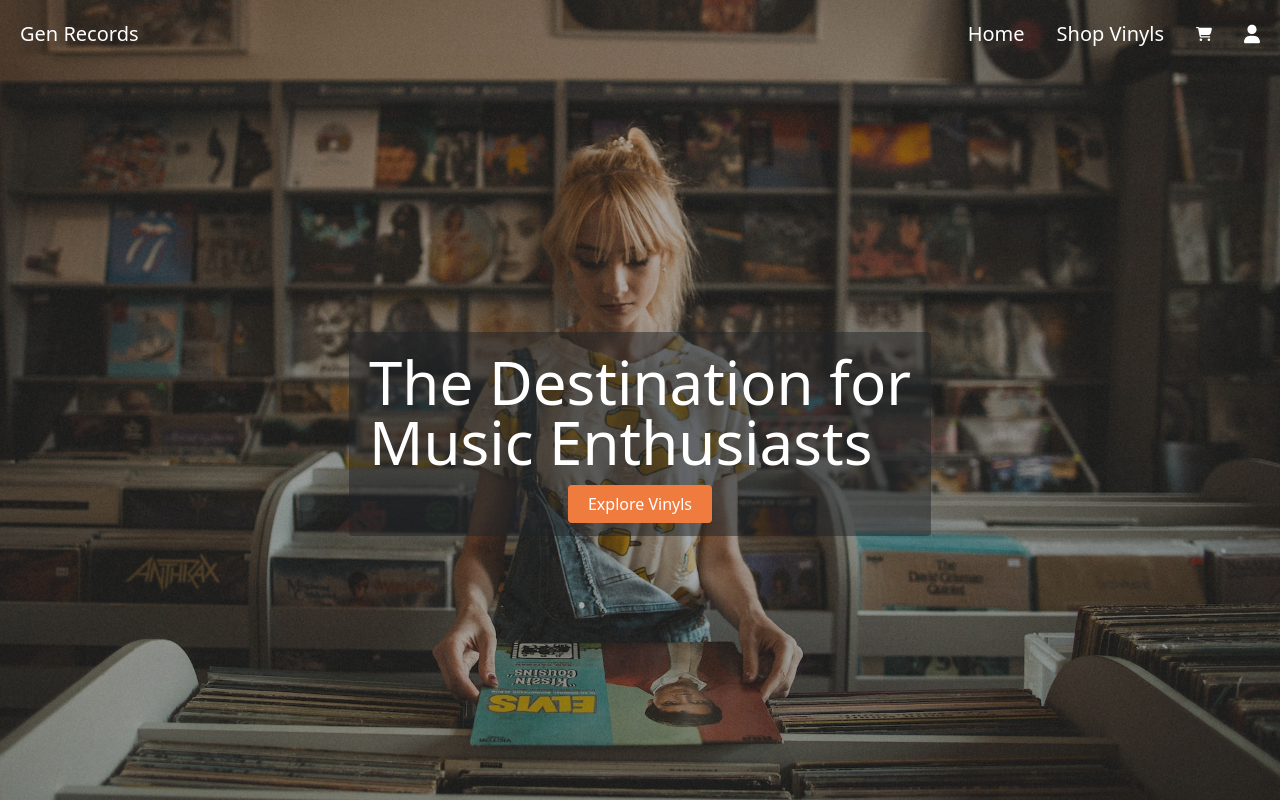
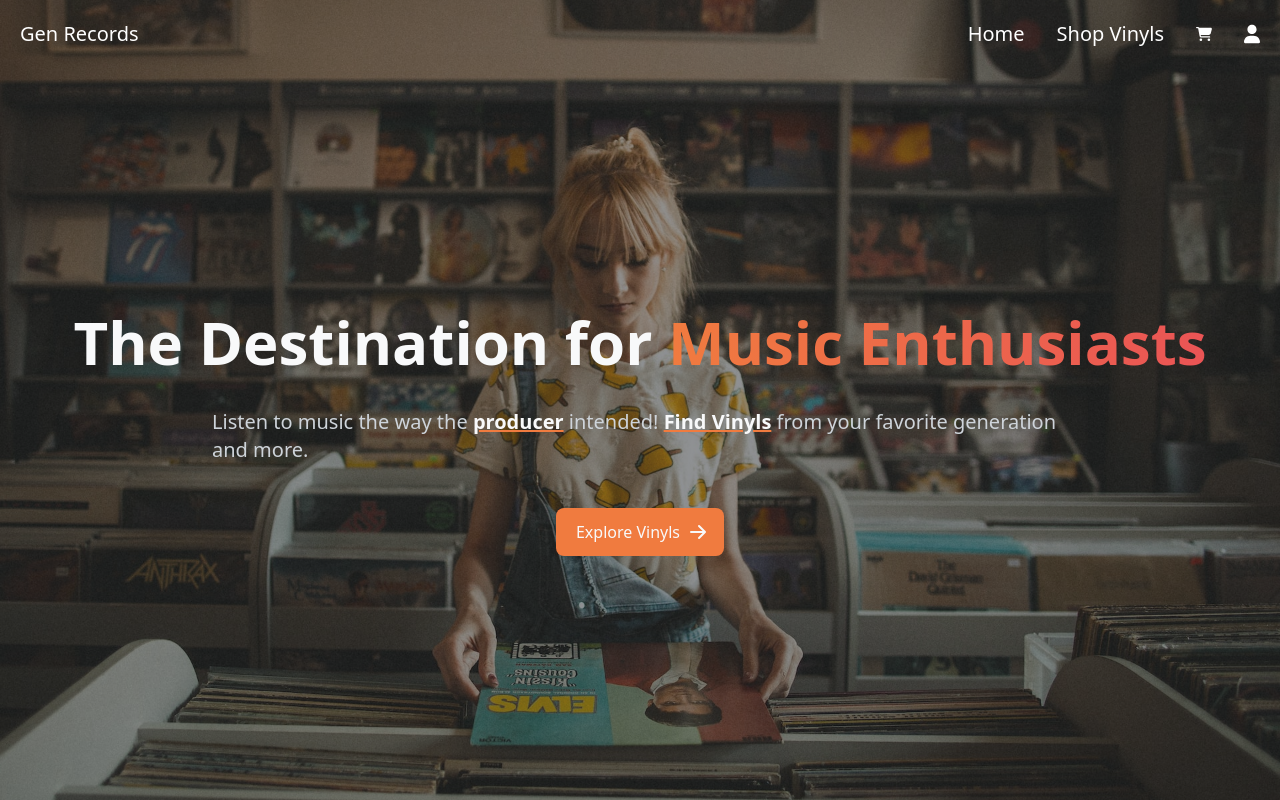
Before and after one commit to TAndrewLopez/GenRecords-Client, a React (Vite) app: page / in a window 1280 px wide. Built offline with nearby package versions, Linux system fonts and the light colour scheme.

Commit message:
restyled landing page. Refactored add, remove, and change qty for line items

```diff
--- a/redux/features/authSlice.js
+++ b/redux/features/authSlice.js
@@ -51,11 +51,9 @@ const authSlice = createSlice({
       state.img = payload.img;
       state.isLoading = false;
     });
-    builder.addCase(getUserOrders.fulfilled, (state, action) => {
-      const [openOrder] = action.payload.filter(
-        (order) => order.complete === false
-      );
-      state.orders = [...action.payload];
+    builder.addCase(getUserOrders.fulfilled, (state, { payload }) => {
+      const [openOrder] = payload.filter((order) => order.complete === false);
+      state.orders = [...payload];
       state.cart = [...openOrder.lineItems.sort((a, b) => a.id - b.id)];
     });
     builder.addCase(addLineItem.fulfilled, (state, { payload }) => {
@@ -64,26 +62,15 @@ const authSlice = createSlice({
         return;
       }
       state.cart.push(payload);
-      console.log("success");
     });
-    // builder.addCase(changeLineItemQty.fulfilled, (state, { payload }) => {
-    //   const existingItems = state.cart.filter((item) => payload.id !== item.id);
-    //   if (existingItems.length === state.cart.length) {
-    //     state.cart.push(payload);
-    //     return;
-    //   }
-    //   existingItems.push(payload);
-    //   state.cart = [...existingItems.sort((a, b) => a.id - b.id)];
-    // });
-    // builder.addCase(removeCartLineItem.fulfilled, (state, { payload }) => {
-    //   const existingItems = state.cart.filter((item) => payload.id !== item.id);
-    //   if (existingItems.length === state.cart.length) {
-    //     state.cart.push(payload);
-    //     return;
-    //   }
-    //   existingItems.push(payload);
-    //   state.cart = [...existingItems.sort((a, b) => a.id - b.id)];
-    // });
+    builder.addCase(changeLineItemQty.fulfilled, (state, { payload }) => {
+      const existingItems = state.cart.filter((item) => payload.id !== item.id);
+      existingItems.push(payload);
+      state.cart = [...existingItems.sort((a, b) => a.id - b.id)];
+    });
+    builder.addCase(removeLineItem.fulfilled, (state, { payload }) => {
+      state.cart = [...state.cart.filter((item) => item.id !== payload)];
+    });
   },
 });
 
@@ -241,7 +228,7 @@ export const changeLineItemQty = createAsyncThunk(
   "changeLineItemQty",
   async (item, thunkAPI) => {
     const authorization = localStorage.getItem("authorization");
-    const { lineItem } = await fetch(
+    const { updatedItem } = await fetch(
       `http://localhost:7000/api/shop/cart/qty`,
       {
         method: "PUT",
@@ -254,29 +241,30 @@ export const changeLineItemQty = createAsyncThunk(
     )
       .then((res) => res.json())
       .catch((err) => console.error(err));
-    return lineItem;
+
+    return updatedItem;
   }
 );
 
-// export const removeLineItem = createAsyncThunk(
-//   "removeLineItem",
-//   async (vinylId, thunkAPI) => {
-//     const authorization = localStorage.getItem("authorization");
+export const removeLineItem = createAsyncThunk(
+  "removeLineItem",
+  async (lineItemId, thunkAPI) => {
+    const authorization = localStorage.getItem("authorization");
 
-//     const { newItem, existingItem } = await fetch(
-//       `http://localhost:7000/api/shop/cart/${vinylId}`,
-//       {
-//         method: "PUT",
-//         headers: {
-//           authorization,
-//         },
-//       }
-//     )
-//       .then((res) => res.json())
-//       .catch((err) => console.error(err));
-//     return newItem || existingItem;
-//   }
-// );
+    const { deletedItem } = await fetch(
+      `http://localhost:7000/api/shop/cart/${lineItemId}`,
+      {
+        method: "DELETE",
+        headers: {
+          authorization,
+        },
+      }
+    )
+      .then((res) => res.json())
+      .catch((err) => console.error(err));
+    return deletedItem;
+  }
+);
 
 export default authSlice.reducer;
 export const { logout } = authSlice.actions;
--- a/src/components/Navigation/Header.jsx
+++ b/src/components/Navigation/Header.jsx
@@ -58,13 +58,13 @@ const Header = ({ headerClass }) => {
         <button>Hamburger</button>
       </div>
       {overlay ? <MobileNavOverlay links={linkInfo} /> : <></>}
-      {toggleCart ? (
+      {/* {toggleCart ? (
         <div className="absolute top-20 right-3 shadow-lg z-50 bg-red-300">
           <UserCart title cart={cart} />
         </div>
       ) : (
         <></>
-      )}
+      )} */}
     </header>
   );
 };
--- a/src/components/UserProfile/UserCart.jsx
+++ b/src/components/UserProfile/UserCart.jsx
@@ -7,6 +7,7 @@ import { formatToUSD } from "../helpers";
 import { changeLineItemQty } from "../../../redux/features/authSlice";
 
 const UserCart = ({ cart, title, images, controls }) => {
+  const dispatch = useDispatch();
   //PAGINATION
   const [currPage, setCurrPage] = useState(1);
   const [itemsPerPage] = useState(5);
@@ -15,7 +16,6 @@ const UserCart = ({ cart, title, images, controls }) => {
   const currSlice = cart.slice(indexOfFirstPost, indexOfLastPost);
 
   const adjustQty = (addOrSub, item) => {
-    const dispatch = useDispatch();
     if (addOrSub) {
       return (
         <button
--- a/src/components/VinylCard/DetailedVinylCard.jsx
+++ b/src/components/VinylCard/DetailedVinylCard.jsx
@@ -2,21 +2,25 @@ import { useDispatch } from "react-redux";
 import { useNavigate } from "react-router-dom";
 import { formatToUSD } from "../helpers";
 import { CartIcon } from "../assets";
-import { addLineItem } from "../../../redux/features/authSlice";
+import { addLineItem, removeLineItem } from "../../../redux/features/authSlice";
 
 const DetailedVinylCard = ({ singleVinyl, cart }) => {
-  const dispatch = useDispatch();
   const navigate = useNavigate();
+  const date = new Date();
+  date.setDate(date.getDate() + 7);
+  const [lineItemId] = cart.filter((item) => item.vinyl.id === singleVinyl?.id);
+
   return (
-    <div className="flex gap-5 flex-col sm:flex-row m-5 bg-shade-9 p-5 rounded-lg">
+    <div className="flex sm:gap-5 flex-col sm:flex-row m-5 p-5 rounded-lg">
       <div className="flex-1 relative flex items-center">
         <button
           onClick={() => {
             navigate(-1);
           }}
-          className="absolute top-3 -left-5 px-6 py-2 text-shade-1 bg-shade-9">
+          className="absolute top-3 left-0 px-6 py-2 rounded-r text-shade-1 hover:text-shade-9 bg-shade-9 hover:bg-highlight ease-in-out duration-300">
           Back
         </button>
+
         <img
           className="object-cover w-full"
           src={singleVinyl?.img}
@@ -24,29 +28,27 @@ const DetailedVinylCard = ({ singleVinyl, cart }) => {
         />
       </div>
       <div className="flex-1 flex items-center">
-        <div className="w-full flex flex-col">
-          <h5 className="max-w-full text-4xl font-bold tracking-tight text-shade-1 break-words">
+        <div className="w-full flex gap-2.5 flex-col">
+          <h5 className="max-w-full text-xl md:text-4xl font-bold tracking-tight text-shade-1 break-words">
             {singleVinyl?.name}
           </h5>
-          <h6 className="text-4xl font-normal tracking-tight text-shade-1">
+          <h6 className="text-4xl font-normal tracking-tight text-shade-5">
             {singleVinyl?.artist.name}
           </h6>
           <p className="text-2xl font-normal text-shade-1">
             {`$${formatToUSD(singleVinyl?.price)}`}
           </p>
-          <button
-            className={`w-full rounded ease-in-out duration-300 ${
-              cart?.filter((item) => item?.vinyl.id === singleVinyl?.id).length
-                ? "bg-shade-8 cursor-default "
-                : "bg-accent text-shade-1 hover:bg-highlight"
-            }`}
-            type="submit">
-            {cart?.filter((item) => item?.vinyl.id === singleVinyl?.id).length
-              ? AddToCartButton(false)
-              : AddToCartButton(true, singleVinyl?.id)}
-          </button>
-          <p className="text-shade-1 ">Ships on 'Get Date' plus 7 days</p>
-          <p className="text-shade-1 ">Vinyl Details</p>
+
+          {cart?.some((item) => item?.vinyl.id === singleVinyl?.id)
+            ? AddToCartButton(false, lineItemId?.id)
+            : AddToCartButton(true, singleVinyl?.id)}
+          <p className="text-shade-1 font-light">{`Ships on ${date.toDateString()}`}</p>
+          <div>
+            <h6>Additional Details:</h6>
+            <p className="text-shade-1 font-light">{`Stock: ${singleVinyl?.stock}`}</p>
+            <p className="text-shade-1 font-light">{`Release Date: ${singleVinyl?.releaseDate}`}</p>
+            <p className="text-shade-1 font-light">{`Label: ${singleVinyl?.label}`}</p>
+          </div>
         </div>
       </div>
     </div>
@@ -57,25 +59,30 @@ export default DetailedVinylCard;
 
 const AddToCartButton = (add, id) => {
   const dispatch = useDispatch();
-
   if (add) {
     return (
-      <div
+      <button
         onClick={() => {
           dispatch(addLineItem(id));
         }}
-        className="flex justify-center gap-5 px-6 py-2 hover:text-shade-9 group ease-in-out duration-300">
+        className="flex items-center justify-center gap-5 px-6 py-2 rounded text-shade-1 bg-accent hover:text-shade-9 hover:bg-highlight group ease-in-out duration-300 cursor-pointer">
         <CartIcon
-          twClass={`w-4 fill-white cursor-pointer group-hover:fill-shade-9 ease-in-out duration-300`}
+          twClass={`w-4 fill-shade-1 group-hover:fill-shade-9 ease-in-out duration-300`}
         />
         Add to Cart
-      </div>
+      </button>
     );
   }
   return (
-    <div className="flex justify-center gap-5 px-6 py-2">
-      <CartIcon twClass={`w-4`} />
-      Already in Cart
-    </div>
+    <button
+      onClick={() => {
+        dispatch(removeLineItem(id));
+      }}
+      className="flex items-center justify-center gap-5 px-6 py-2 rounded text-accent bg-shade-8 hover:text-shade-9 hover:bg-highlight group ease-in-out duration-300 cursor-pointer">
+      <CartIcon
+        twClass={`w-4 fill-accent group-hover:fill-shade-9 ease-in-out duration-300`}
+      />
+      Remove from Cart
+    </button>
   );
 };
--- a/src/components/VinylCard/VinylCard.jsx
+++ b/src/components/VinylCard/VinylCard.jsx
@@ -16,35 +16,38 @@ const VinylCard = ({ vinyl }) => {
     if (itemExist) {
       setExistInCart(true);
     }
-  }, []);
+  }, [cart]);
 
   return (
     <div className="w-full m-5 max-w-[300px] rounded-lg shadow-md bg-shade-9">
-      <Link to={`/singleVinyl/${vinyl.id}`}>
+      <Link className="cursor-pointer" to={`/singleVinyl/${vinyl.id}`}>
         <img className="p-5 rounded-t-lg" src={vinyl.img} alt="vinyl-image" />
       </Link>
 
       <div className="px-5 pb-5">
-        <a href="#">
+        <Link to={`/singleVinyl/${vinyl.id}`}>
           <h5 className="text-xl font-semibold tracking-tight text-shade-1 hover:text-sec whitespace-nowrap text-ellipsis overflow-hidden">
             {vinyl.name}
           </h5>
+        </Link>
+        <Link to={`/singleVinyl/${vinyl.id}`}>
           <h6 className="text-sm font-semibold tracking-tight text-shade-1 hover:text-sec">
             {vinyl.artist.name}
           </h6>
-        </a>
+        </Link>
+
         <div className="flex items-center mt-2.5 mb-5">
           {popularityStars(numberOfStars)}
-          <span className="bg-blue-100 text-blue-800 text-xs font-semibold mr-2 px-2.5 py-0.5 rounded ml-3">
+          <p className="bg-blue-100 text-blue-800 text-xs font-semibold mr-2 px-2.5 py-0.5 rounded ml-3">
             {`${popularityToStart(vinyl.popularity)} Popularity`}
-          </span>
+          </p>
         </div>
         <div className="flex items-center justify-between">
-          <span className="text-3xl font-bold text-shade-1">
+          <p className="text-3xl font-bold text-shade-1">
             {`$${formatToUSD(vinyl.price)}`}
-          </span>
+          </p>
 
-          <a
+          <button
             onClick={() => {
               if (!existInCart) {
                 dispatch(addLineItem(vinyl.id));
@@ -52,11 +55,11 @@ const VinylCard = ({ vinyl }) => {
             }}
             className={`sm:px-5 px-3 py-2 rounded  ease-in-out duration-300 cursor-pointer ${
               existInCart
-                ? "bg-shade-8 cursor-default disabled"
+                ? "bg-shade-8 text-accent cursor-default disabled"
                 : "bg-accent text-shade-1 hover:bg-highlight hover:text-shade-9"
             }`}>
-            {existInCart ? "Already in Cart" : "Add to Cart"}
-          </a>
+            {existInCart ? "Added to Cart" : "Add to Cart"}
+          </button>
         </div>
       </div>
     </div>
--- a/src/pages/LandingPage.jsx
+++ b/src/pages/LandingPage.jsx
@@ -9,9 +9,55 @@ const LandingPage = () => {
       <div className="flex-1 flex justify-center items-center ">
         <div
           className={`absolute top-0 left-0 w-full h-full -z-10 bg-shopperBG bg-no-repeat bg-center bg-cover ease-in-out duration-300`}>
-          <div className="h-full w-full bg-shade-9 opacity-40"></div>
+          <div className="h-full w-full bg-shade-9 opacity-50"></div>
         </div>
-        <div className="relative text-white flex flex-col items-center gap-5 p-5">
+        <div className="relative text-shade-1 flex flex-col items-center gap-5 p-5">
+          <h1 className="mb-4 text-3xl font-extrabold text-shade-1 md:text-5xl lg:text-6xl">
+            The Destination for{" "}
+            <span className="text-transparent bg-clip-text bg-gradient-to-r to-sec from-accent">
+              Music Enthusiasts
+            </span>
+          </h1>
+          <p className="mb-6 text-lg font-normal text-shade-4 lg:text-xl sm:px-16 xl:px-48">
+            Listen to music the way the{" "}
+            <Link
+              className="font-semibold text-shade-1 hover:text-highlight underline decoration-accent hover:decoration-highlight ease-in-out duration-300"
+              to={"/vinyls"}>
+              producer
+            </Link>{" "}
+            intended!{" "}
+            <Link
+              className="font-semibold text-shade-1 hover:text-highlight underline decoration-accent hover:decoration-highlight ease-in-out duration-300"
+              to={"/vinyls"}>
+              Find Vinyls
+            </Link>{" "}
+            from your favorite generation and more.
+          </p>
+
+          <Link
+            to={"/vinyls"}
+            className="inline-flex justify-center items-center py-3 px-5 text-base font-medium text-center text-shade-1 bg-accent rounded-lg hover:bg-highlight hover:text-shade-9 focus:ring-4 focus:ring-blue-300 ease-in-out duration-300">
+            Explore Vinyls
+            <svg
+              className="ml-2 -mr-1 w-5 h-5"
+              fill="currentColor"
+              viewBox="0 0 20 20"
+              xmlns="http://www.w3.org/2000/svg">
+              <path
+                fillRule="evenodd"
+                d="M10.293 3.293a1 1 0 011.414 0l6 6a1 1 0 010 1.414l-6 6a1 1 0 01-1.414-1.414L14.586 11H3a1 1 0 110-2h11.586l-4.293-4.293a1 1 0 010-1.414z"
+                clipRule="evenodd"></path>
+            </svg>
+          </Link>
+        </div>
+      </div>
+    </>
+  );
+};
+
+export default LandingPage;
+
+/*
           <div className="absolute top-0 left-0 w-full h-full bg-shade-9 opacity-50 -z-10 rounded"></div>
           <h1 className="text-6xl">
             The Destination for <br /> Music Enthusiasts
@@ -23,10 +69,4 @@ const LandingPage = () => {
               Explore Vinyls
             </Link>
           </button>
-        </div>
-      </div>
-    </>
-  );
-};
-
-export default LandingPage;
+*/
```
